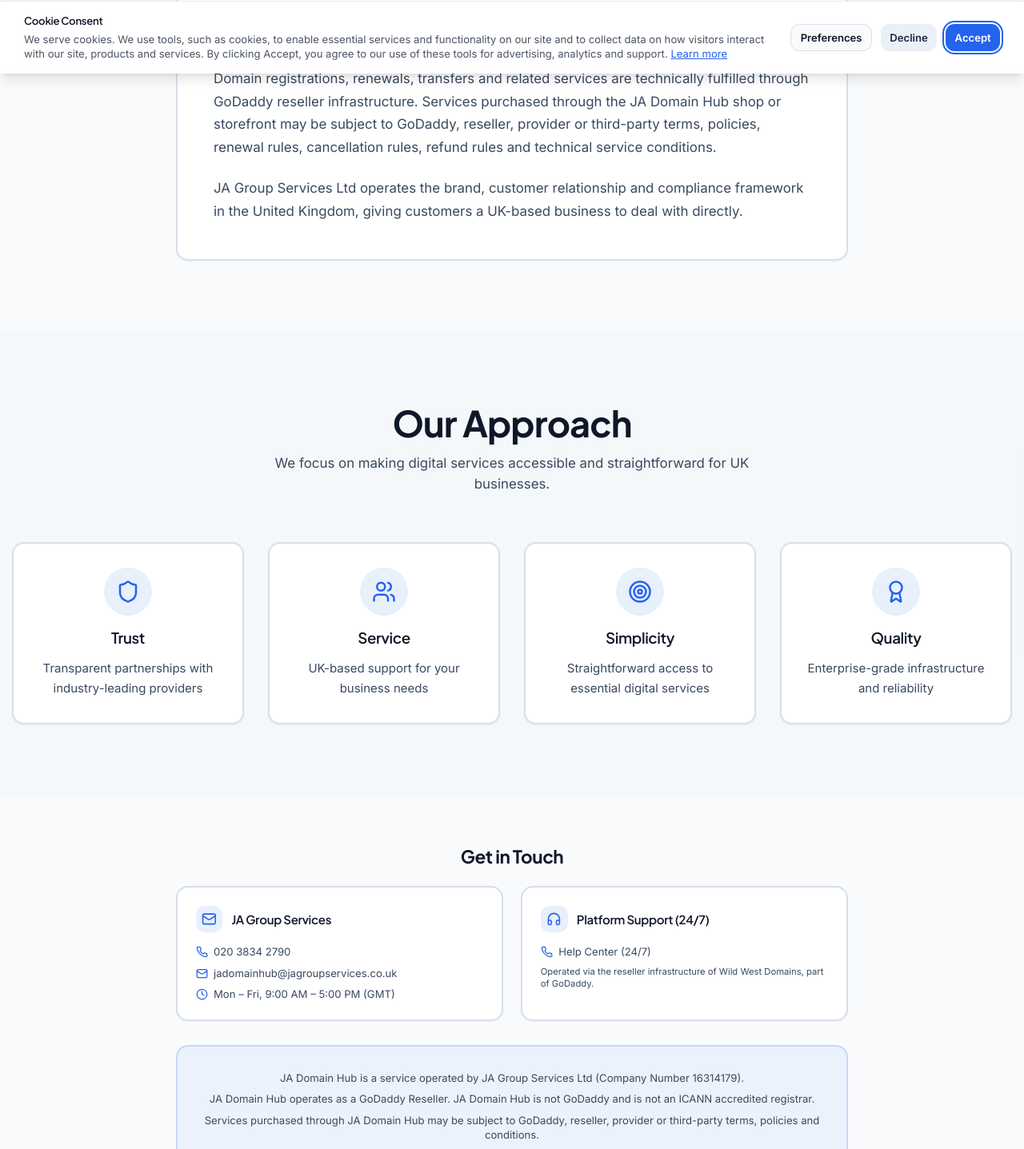
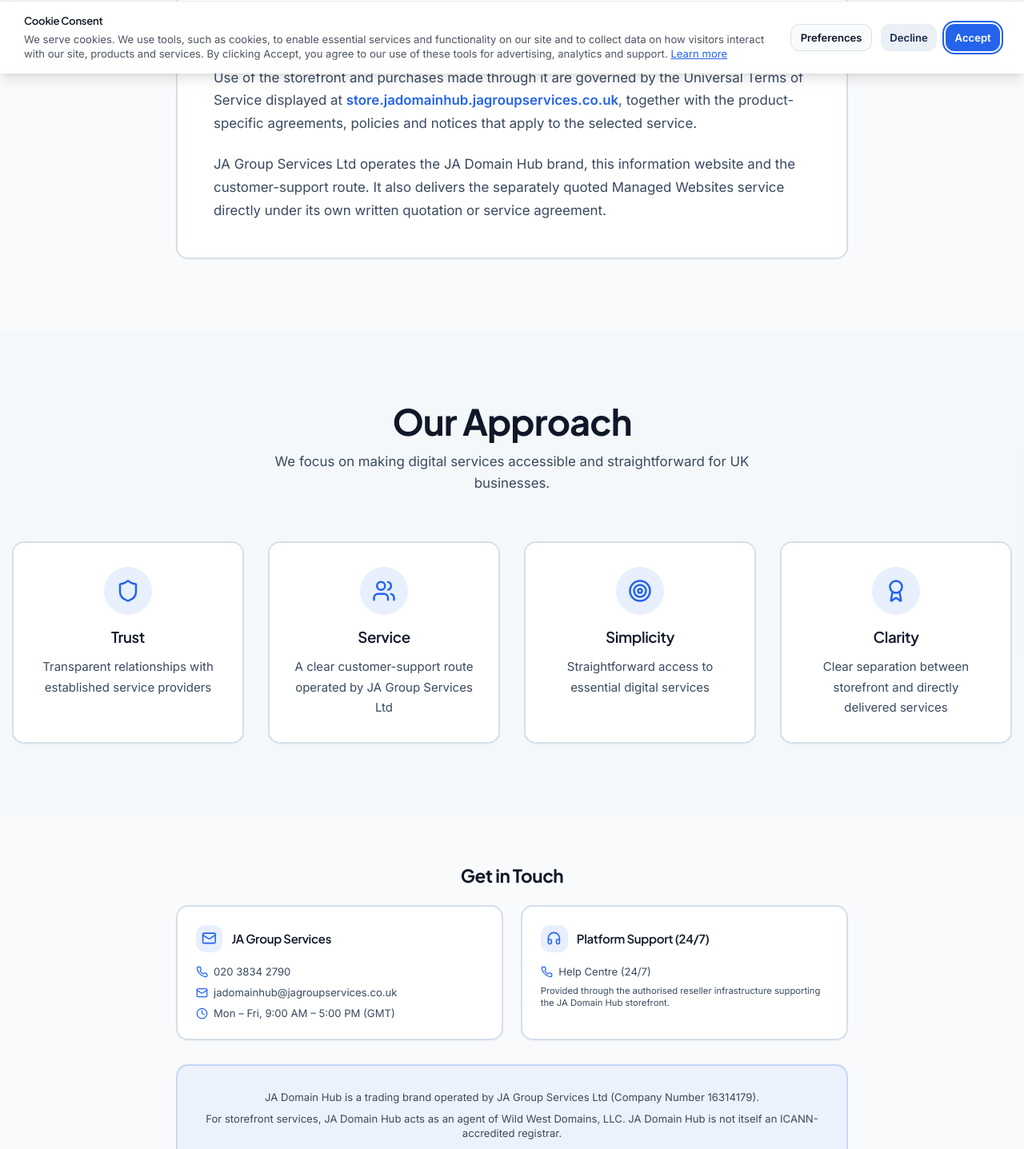
Before and after one commit to alfiemurray03/jadomainhub, a React (Vite) app: page /about-us in a window 1280 px wide. Shown: the part 708-2145 px from the top of the page at 80% size. Built offline with nearby package versions, Linux system fonts and the light colour scheme; no server answers.

Commit message:
Align About page with storefront agency relationship

```diff
--- a/src/pages/about-us.tsx
+++ b/src/pages/about-us.tsx
@@ -1,23 +1,31 @@
+import { Helmet } from '@dr.pogodin/react-helmet';
+import { Award, Clock, Headphones, Mail, Phone, Shield, Target, Users } from 'lucide-react';
 import { motion } from 'motion/react';
-import { Shield, Users, Target, Award, Phone, Mail, Clock, Headphones } from 'lucide-react';
+
 import { Card, CardContent } from '@/components/ui/card';
-import { Helmet } from '@dr.pogodin/react-helmet';
 
 export default function AboutUsPage() {
   const site = 'https://jadomainhub.jagroupservices.co.uk';
+
   return (
     <div className="flex flex-col">
       <Helmet>
         <title>Who We Are — JA Domain Hub</title>
-        <meta name="description" content="JA Domain Hub is a service operated by JA Group Services Ltd. We are a GoDaddy Reseller providing domain, hosting, email and SSL services with UK-based support." />
+        <meta
+          name="description"
+          content="JA Domain Hub is operated by JA Group Services Ltd and acts as an agent of Wild West Domains, LLC for services supplied through its authorised reseller storefront."
+        />
         <link rel="canonical" href={`${site}/about-us`} />
         <meta property="og:title" content="Who We Are — JA Domain Hub" />
-        <meta property="og:description" content="JA Domain Hub is a service operated by JA Group Services Ltd. We are a GoDaddy Reseller providing domain, hosting, email and SSL services with UK-based support." />
+        <meta
+          property="og:description"
+          content="JA Domain Hub is operated by JA Group Services Ltd and acts as an agent of Wild West Domains, LLC for services supplied through its authorised reseller storefront."
+        />
         <meta property="og:url" content={`${site}/about-us`} />
         <meta property="og:type" content="website" />
         <meta name="twitter:card" content="summary_large_image" />
       </Helmet>
-      {/* Hero Section */}
+
       <section className="bg-gradient-to-b from-primary/5 to-background py-24">
         <div className="container mx-auto px-4">
           <motion.div
@@ -28,13 +36,12 @@
           >
             <h1 className="mb-6 text-5xl font-bold tracking-tight lg:text-6xl">Who We Are</h1>
             <p className="text-xl text-muted-foreground lg:text-2xl">
-              Your trusted partner for domain registration, web hosting, and business email services.
+              A clear route to domain, hosting, email and website services.
             </p>
           </motion.div>
         </div>
       </section>
 
-      {/* Main Content */}
       <section className="py-24">
         <div className="container mx-auto px-4">
           <div className="mx-auto max-w-4xl">
@@ -48,19 +55,40 @@
                 <CardContent className="p-8 lg:p-12">
                   <div className="space-y-6 text-lg text-muted-foreground">
                     <p>
-                      JA Domain Hub is a service operated by JA Group Services Ltd (Company Number 16314179), a company registered in England and Wales.
+                      JA Domain Hub is a trading brand operated by JA Group Services Ltd
+                      (Company Number 16314179), a company registered in England and Wales.
                     </p>
                     <p>
-                      JA Domain Hub operates as a GoDaddy Reseller, providing access to domain registration, hosting, email, SSL and related online services through GoDaddy reseller and third-party provider systems.
+                      For products and services offered through the JA Domain Hub Turnkey
+                      storefront, JA Domain Hub acts as an agent of Wild West Domains, LLC under
+                      the applicable reseller arrangements.
                     </p>
                     <p>
-                      <strong className="text-foreground">Important:</strong> JA Domain Hub is not GoDaddy. JA Domain Hub is not a domain registry and not an ICANN accredited registrar. We do not directly control registry infrastructure.
+                      <strong className="text-foreground">Registrar disclosure:</strong> Wild West
+                      Domains, LLC is the registrar of record for domain-name registration services
+                      supplied through the reseller programme, except where another affiliated
+                      ICANN-accredited registrar is identified for a particular registration. JA
+                      Domain Hub is not itself a registry or an ICANN-accredited registrar.
                     </p>
                     <p>
-                      Domain registrations, renewals, transfers and related services are technically fulfilled through GoDaddy reseller infrastructure. Services purchased through the JA Domain Hub shop or storefront may be subject to GoDaddy, reseller, provider or third-party terms, policies, renewal rules, cancellation rules, refund rules and technical service conditions.
+                      Use of the storefront and purchases made through it are governed by the
+                      Universal Terms of Service displayed at{' '}
+                      <a
+                        href="https://store.jadomainhub.jagroupservices.co.uk/legal-agreement?id=utos"
+                        target="_blank"
+                        rel="noopener noreferrer"
+                        className="font-semibold text-primary hover:underline"
+                      >
+                        store.jadomainhub.jagroupservices.co.uk
+                      </a>
+                      , together with the product-specific agreements, policies and notices that
+                      apply to the selected service.
                     </p>
                     <p>
-                      JA Group Services Ltd operates the brand, customer relationship and compliance framework in the United Kingdom, giving customers a UK-based business to deal with directly.
+                      JA Group Services Ltd operates the JA Domain Hub brand, this information
+                      website and the customer-support route. It also delivers the separately
+                      quoted Managed Websites service directly under its own written quotation or
+                      service agreement.
                     </p>
                   </div>
                 </CardContent>
@@ -70,7 +98,6 @@
         </div>
       </section>
 
-      {/* Values Section */}
       <section className="bg-muted/30 py-24">
         <div className="container mx-auto px-4">
           <motion.div
@@ -91,12 +118,12 @@
               {
                 icon: Shield,
                 title: 'Trust',
-                description: 'Transparent partnerships with industry-leading providers',
+                description: 'Transparent relationships with established service providers',
               },
               {
                 icon: Users,
                 title: 'Service',
-                description: 'UK-based support for your business needs',
+                description: 'A clear customer-support route operated by JA Group Services Ltd',
               },
               {
                 icon: Target,
@@ -105,8 +132,8 @@
               },
               {
                 icon: Award,
-                title: 'Quality',
-                description: 'Enterprise-grade infrastructure and reliability',
+                title: 'Clarity',
+                description: 'Clear separation between storefront and directly delivered services',
               },
             ].map((value, index) => (
               <motion.div
@@ -131,12 +158,9 @@
         </div>
       </section>
 
-      {/* Compliance Footer */}
       <section className="py-16">
         <div className="container mx-auto px-4">
           <div className="mx-auto max-w-4xl space-y-8">
-
-            {/* Contact Info */}
             <motion.div
               initial={{ opacity: 0, y: 20 }}
               whileInView={{ opacity: 1, y: 0 }}
@@ -145,7 +169,6 @@
             >
               <h2 className="mb-6 text-center text-2xl font-bold">Get in Touch</h2>
               <div className="grid gap-6 md:grid-cols-2">
-                {/* JA Group Services */}
                 <Card className="border-2">
                   <CardContent className="p-6">
                     <div className="mb-4 flex items-center gap-3">
@@ -157,11 +180,18 @@
                     <div className="space-y-2 text-sm text-muted-foreground">
                       <div className="flex items-center gap-2">
                         <Phone className="h-4 w-4 shrink-0 text-primary" />
-                        <a href="tel:02038342790" className="hover:text-foreground hover:underline">020 3834 2790</a>
+                        <a href="tel:02038342790" className="hover:text-foreground hover:underline">
+                          020 3834 2790
+                        </a>
                       </div>
                       <div className="flex items-center gap-2">
                         <Mail className="h-4 w-4 shrink-0 text-primary" />
-                        <a href="mailto:jadomainhub@jagroupservices.co.uk" className="hover:text-foreground hover:underline">jadomainhub@jagroupservices.co.uk</a>
+                        <a
+                          href="mailto:jadomainhub@jagroupservices.co.uk"
+                          className="hover:text-foreground hover:underline"
+                        >
+                          jadomainhub@jagroupservices.co.uk
+                        </a>
                       </div>
                       <div className="flex items-center gap-2">
                         <Clock className="h-4 w-4 shrink-0 text-primary" />
@@ -171,7 +201,6 @@
                   </CardContent>
                 </Card>
 
-                {/* Platform Support */}
                 <Card className="border-2">
                   <CardContent className="p-6">
                     <div className="mb-4 flex items-center gap-3">
@@ -183,10 +212,18 @@
                     <div className="space-y-2 text-sm text-muted-foreground">
                       <div className="flex items-center gap-2">
                         <Phone className="h-4 w-4 shrink-0 text-primary" />
-                        <a href="https://www.secureserver.net/help?pl_id=599857&prog_id=599857" target="_blank" rel="noopener noreferrer" className="hover:text-foreground hover:underline">Help Center (24/7)</a>
+                        <a
+                          href="https://www.secureserver.net/help?pl_id=599857&prog_id=599857"
+                          target="_blank"
+                          rel="noopener noreferrer"
+                          className="hover:text-foreground hover:underline"
+                        >
+                          Help Centre (24/7)
+                        </a>
                       </div>
                       <p className="text-xs">
-                        Operated via the reseller infrastructure of Wild West Domains, part of GoDaddy.
+                        Provided through the authorised reseller infrastructure supporting the JA
+                        Domain Hub storefront.
                       </p>
                     </div>
                   </CardContent>
@@ -194,7 +231,6 @@
               </div>
             </motion.div>
 
-            {/* Legal Compliance */}
             <motion.div
               initial={{ opacity: 0, y: 20 }}
               whileInView={{ opacity: 1, y: 0 }}
@@ -205,19 +241,21 @@
                 <CardContent className="p-8 text-center">
                   <div className="space-y-2">
                     <p className="text-sm text-muted-foreground">
-                      JA Domain Hub is a service operated by JA Group Services Ltd (Company Number 16314179).
+                      JA Domain Hub is a trading brand operated by JA Group Services Ltd (Company
+                      Number 16314179).
                     </p>
                     <p className="text-sm text-muted-foreground">
-                      JA Domain Hub operates as a GoDaddy Reseller. JA Domain Hub is not GoDaddy and is not an ICANN accredited registrar.
+                      For storefront services, JA Domain Hub acts as an agent of Wild West Domains,
+                      LLC. JA Domain Hub is not itself an ICANN-accredited registrar.
                     </p>
                     <p className="text-sm text-muted-foreground">
-                      Services purchased through JA Domain Hub may be subject to GoDaddy, reseller, provider or third-party terms, policies and conditions.
+                      Storefront use and purchases are governed by the storefront Universal Terms
+                      of Service and the agreements applying to the selected product.
                     </p>
                   </div>
                 </CardContent>
               </Card>
             </motion.div>
-
           </div>
         </div>
       </section>
```
